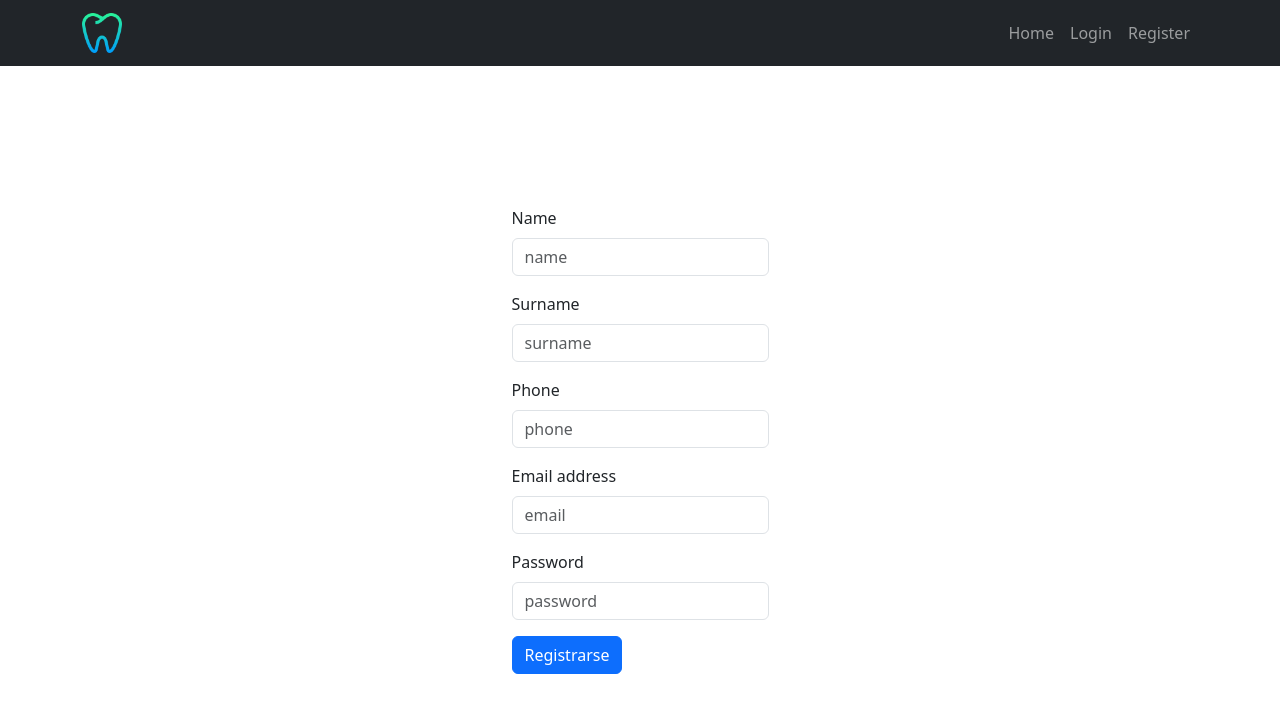
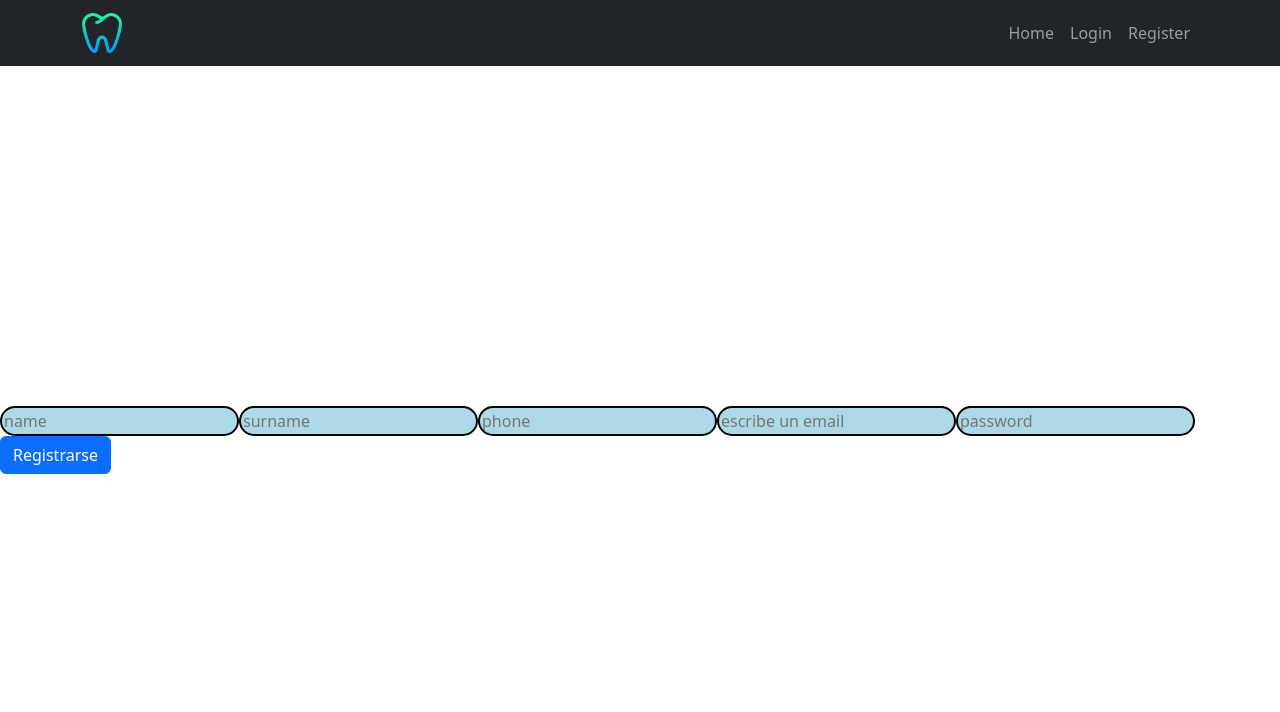
Before and after one commit to Marcos1326/Frontend-Clinica-Dental, a React (Vite) app: page /register in a window 1280 px wide. Shown: the top 712 px of the page. Built offline with nearby package versions, Linux system fonts and the light colour scheme.

Commit message:
Feat: inputs design y endpoint registro

```diff
--- a/src/common/Input/input.css
+++ b/src/common/Input/input.css
@@ -0,0 +1,5 @@
+.inputDesign{
+    border-radius: 20px;
+    background-color: lightblue;
+    border: solid 2px black;
+}
--- a/src/pages/Login/Login.jsx
+++ b/src/pages/Login/Login.jsx
@@ -2,7 +2,6 @@ import React, { useState, useEffect } from 'react'
 import './Login .css'
 
 import Button from 'react-bootstrap/Button';
-import Form from 'react-bootstrap/Form';
 import { InputText } from '../../common/Input/Input';
 import { loginMe } from '../../services/apiCalls';
 import { decodeToken } from 'react-jwt';
@@ -23,7 +22,7 @@ export const Login = () => {
     }));
   };
 
-
+  // funcion para loguear
   const logeame = async () => {
       try {
         console.log('1');
@@ -34,14 +33,10 @@ export const Login = () => {
           try {
             console.log(loginResult);
             const decoded = decodeToken(loginResult)
-
-
-
           } catch (error) {
 
           }
         }
-
       } catch (error) {
         console.log(error);
       }
@@ -51,29 +46,21 @@ export const Login = () => {
   return (
     <div className='loginDesign'>
       <div className='imputsDesign'>
-        <Form>
-          <Form.Group className="mb-3" controlId="formBasicEmail">
-            <Form.Label>Email</Form.Label>
             <InputText
               type="email"
               name="email"
               placeholder="escribe un email"
               changeFunction={(e) => inputHandler(e)}
             />
-          </Form.Group>
-          <Form.Group className="mb-3" controlId="formBasicPassword">
-            <Form.Label>Password</Form.Label>
             <InputText
             type="password"
             name="password"
             placeholder="pasword"
             changeFunction={(e) => inputHandler(e)}
             />
-          </Form.Group>
           <Button variant="primary" onClick={() => logeame()}>
             Iniciar sesión
           </Button>
-        </Form>
       </div>
     </div>
   )
--- a/src/pages/Regiser/Register.jsx
+++ b/src/pages/Regiser/Register.jsx
@@ -1,41 +1,65 @@
-import React from 'react'
+import React, { useState } from 'react'
 import './Register.css'
 
 import Button from 'react-bootstrap/Button';
 import Form from 'react-bootstrap/Form';
+import { InputText } from '../../common/Input/Input';
 
 export const Register = () => {
 
+   // Hook
+  const [credenciales, setCredenciales] = useState({
+    name:"",
+    surname:"",
+    phone:"",
+    email: "",
+    password: "",
+  });
 
+  // Imput handler para los imputs de login seteo de credentials
+  const inputHandler = (e) => {
+    setCredenciales((prevState) => ({
+        ...prevState,
+        [e.target.name]: e.target.value,
+    }));
+  };
 
   return (
     <div className='registerDesign'>
       <div className='formDesign'>
-        <Form>
-          <Form.Group className="mb-3" controlId="formBasicEmail">
-            <Form.Label>Name</Form.Label>
-            <Form.Control type="text" placeholder="name" />
-          </Form.Group>
-          <Form.Group className="mb-3" controlId="formBasicPassword">
-            <Form.Label>Surname</Form.Label>
-            <Form.Control type="text" placeholder="surname" />
-          </Form.Group>
-          <Form.Group className="mb-3" controlId="formBasicEmail">
-            <Form.Label>Phone</Form.Label>
-            <Form.Control type="text" placeholder="phone" />
-          </Form.Group>
-          <Form.Group className="mb-3" controlId="formBasicEmail">
-            <Form.Label>Email address</Form.Label>
-            <Form.Control type="email" placeholder="email" />
-          </Form.Group>
-          <Form.Group className="mb-3" controlId="formBasicEmail">
-            <Form.Label>Password</Form.Label>
-            <Form.Control type="password" placeholder="password" />
-          </Form.Group>
+            <InputText
+              type="text"
+              name="name"
+              placeholder="name"
+              changeFunction={(e) => inputHandler(e)}
+            />
+            <InputText
+              type="text"
+              name="surname"
+              placeholder="surname"
+              changeFunction={(e) => inputHandler(e)}
+            />
+            <InputText
+              type="text"
+              name="phone"
+              placeholder="phone"
+              changeFunction={(e) => inputHandler(e)}
+            />
+            <InputText
+              type="email"
+              name="email"
+              placeholder="escribe un email"
+              changeFunction={(e) => inputHandler(e)}
+            />
+            <InputText
+              type="password"
+              name="password"
+              placeholder="password"
+              changeFunction={(e) => inputHandler(e)}
+            />
           <Button variant="primary" type="submit">
             Registrarse
           </Button>
-      </Form>
       </div>
     </div>
   )
--- a/src/services/apiCalls.js
+++ b/src/services/apiCalls.js
@@ -5,3 +5,7 @@ const root = "http://localhost:4000"
 export const loginMe = async (body) => {
     return await axios.post(`${root}/login`, body)
 }
+
+export const registerMe = async (body) => {
+    return await axios.post(`${root}/register`,body)
+}
```
